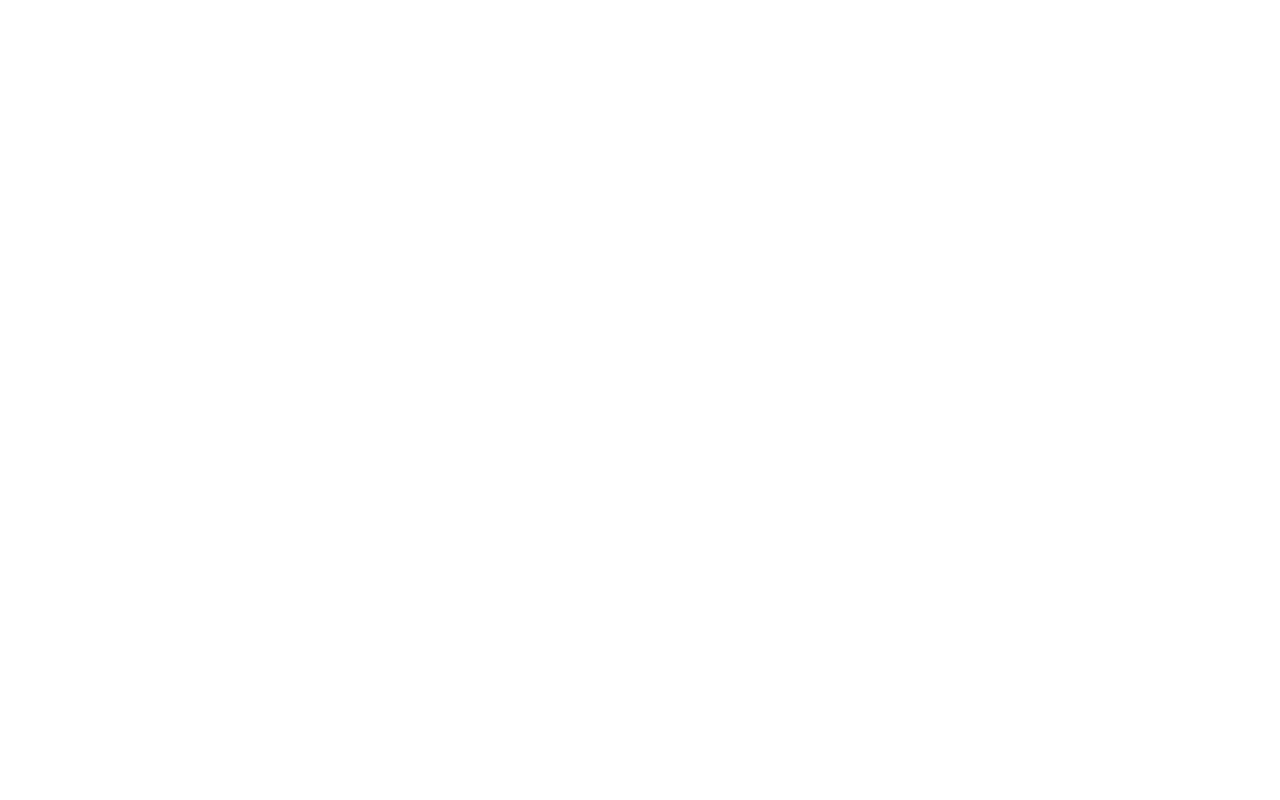
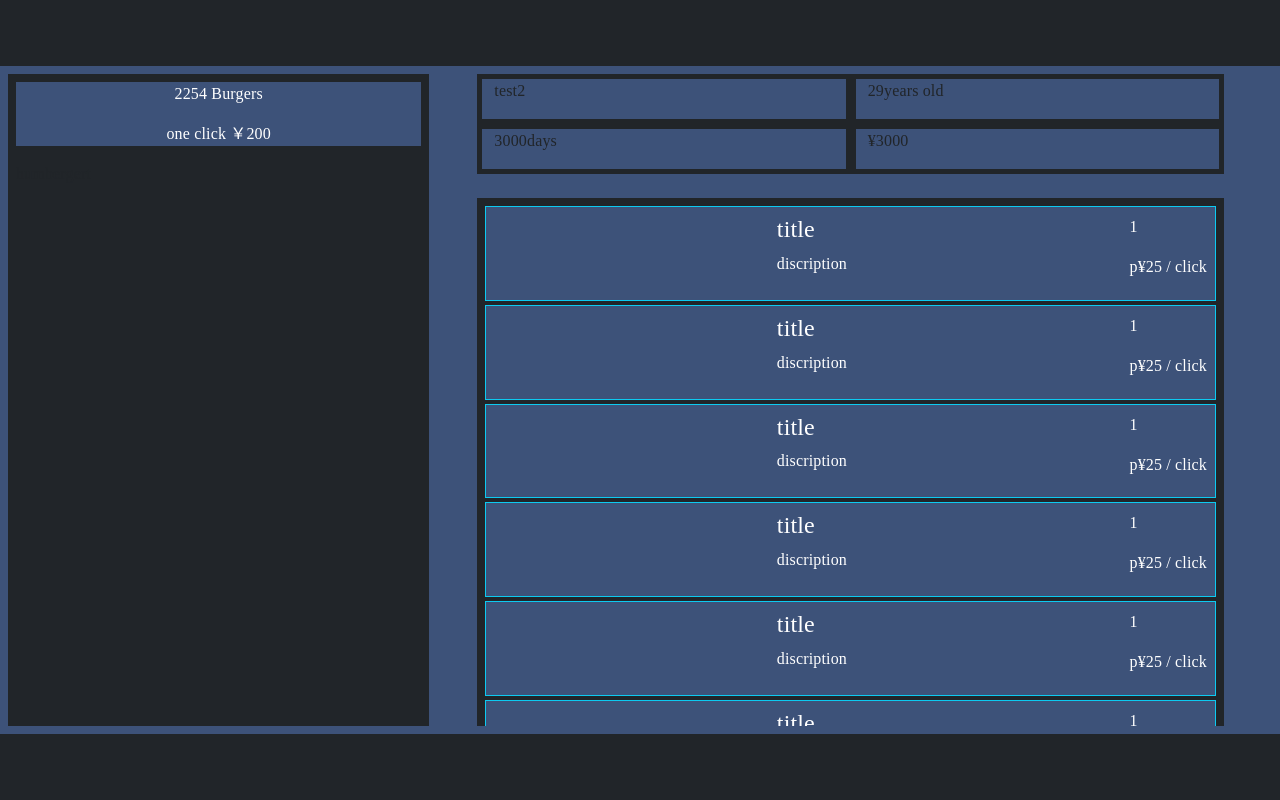
Before and after one commit to yyrnutdkg/trr-clicker-empire-game, a plain HTML site: page mockups/main.html in a window 1280 px wide. Drawn offline with nearby package versions, Linux system fonts and the light colour scheme.

Commit message:
[add]Add design for main view

```diff
--- a/mockups/common.css
+++ b/mockups/common.css
@@ -2,3 +2,16 @@ body {
   font-family: Futura !important;
   letter-spacing: 0.01rem !important;
 }
+
+.bg-navy {
+  background-color: #3d5279;
+}
+
+.border-navy {
+  border: 5px solid #212529;
+}
+
+.available-items-list {
+  overflow: auto;
+  height: 66vh;
+}
--- a/mockups/main.html
+++ b/mockups/main.html
@@ -21,6 +21,128 @@
       href="https://use.fontawesome.com/releases/v5.13.0/css/all.css"
       rel="stylesheet"
     />
+    <link rel="stylesheet" href="common.css" />
   </head>
-  <body></body>
+  <body>
+    <div
+      class="vh-100 bg-dark d-flex justify-content-center align-items-center"
+    >
+      <div class="col-12">
+        <div class="col-12 bg-navy d-flex p-2">
+          <div class="col-4 bg-dark p-2" id="left-area">
+            <div class="bg-navy text-center text-white">
+              <p>2254 Burgers</p>
+              <p>one click ￥200</p>
+            </div>
+            <div><p>humbergert</p></div>
+          </div>
+          <div class="col-8 px-5" id="right-area">
+            <div class="pb-4" id="info-area">
+              <div class="bg-dark row m-0">
+                <div class="bg-navy border-navy col-6"><p>test2</p></div>
+                <div class="bg-navy border-navy col-6"><p>29years old</p></div>
+                <div class="bg-navy border-navy col-6"><p>3000days</p></div>
+                <div class="bg-navy border-navy col-6"><p>¥3000</p></div>
+              </div>
+            </div>
+            <div class="bg-dark p-2 available-items-list" id="item-menu">
+              <div class="">
+                <div
+                  class="text-white bg-navy d-flex justify-content-between mb-1 border border-info p-2"
+                >
+                  <img src="" alt="" />
+                  <div>
+                    <h4>title</h4>
+                    <p>discription</p>
+                  </div>
+                  <div>
+                    <p>1</p>
+                    p¥25 / click
+                  </div>
+                </div>
+                <div
+                  class="text-white bg-navy d-flex justify-content-between mb-1 border border-info p-2"
+                >
+                  <img src="" alt="" />
+                  <div>
+                    <h4>title</h4>
+                    <p>discription</p>
+                  </div>
+                  <div>
+                    <p>1</p>
+                    p¥25 / click
+                  </div>
+                </div>
+                <div
+                  class="text-white bg-navy d-flex justify-content-between mb-1 border border-info p-2"
+                >
+                  <img src="" alt="" />
+                  <div>
+                    <h4>title</h4>
+                    <p>discription</p>
+                  </div>
+                  <div>
+                    <p>1</p>
+                    p¥25 / click
+                  </div>
+                </div>
+                <div
+                  class="text-white bg-navy d-flex justify-content-between mb-1 border border-info p-2"
+                >
+                  <img src="" alt="" />
+                  <div>
+                    <h4>title</h4>
+                    <p>discription</p>
+                  </div>
+                  <div>
+                    <p>1</p>
+                    p¥25 / click
+                  </div>
+                </div>
+                <div
+                  class="text-white bg-navy d-flex justify-content-between mb-1 border border-info p-2"
+                >
+                  <img src="" alt="" />
+                  <div>
+                    <h4>title</h4>
+                    <p>discription</p>
+                  </div>
+                  <div>
+                    <p>1</p>
+                    p¥25 / click
+                  </div>
+                </div>
+                <div
+                  class="text-white bg-navy d-flex justify-content-between mb-1 border border-info p-2"
+                >
+                  <img src="" alt="" />
+                  <div>
+                    <h4>title</h4>
+                    <p>discription</p>
+                  </div>
+                  <div>
+                    <p>1</p>
+                    p¥25 / click
+                  </div>
+                </div>
+                <div
+                  class="text-white bg-navy d-flex justify-content-between mb-1 border border-info p-2"
+                >
+                  <img src="" alt="" />
+                  <div>
+                    <h4>title</h4>
+                    <p>discription</p>
+                  </div>
+                  <div>
+                    <p>1</p>
+                    p¥25 / click
+                  </div>
+                </div>
+              </div>
+            </div>
+          </div>
+        </div>
+      </div>
+    </div>
+  </body>
 </html>
```
